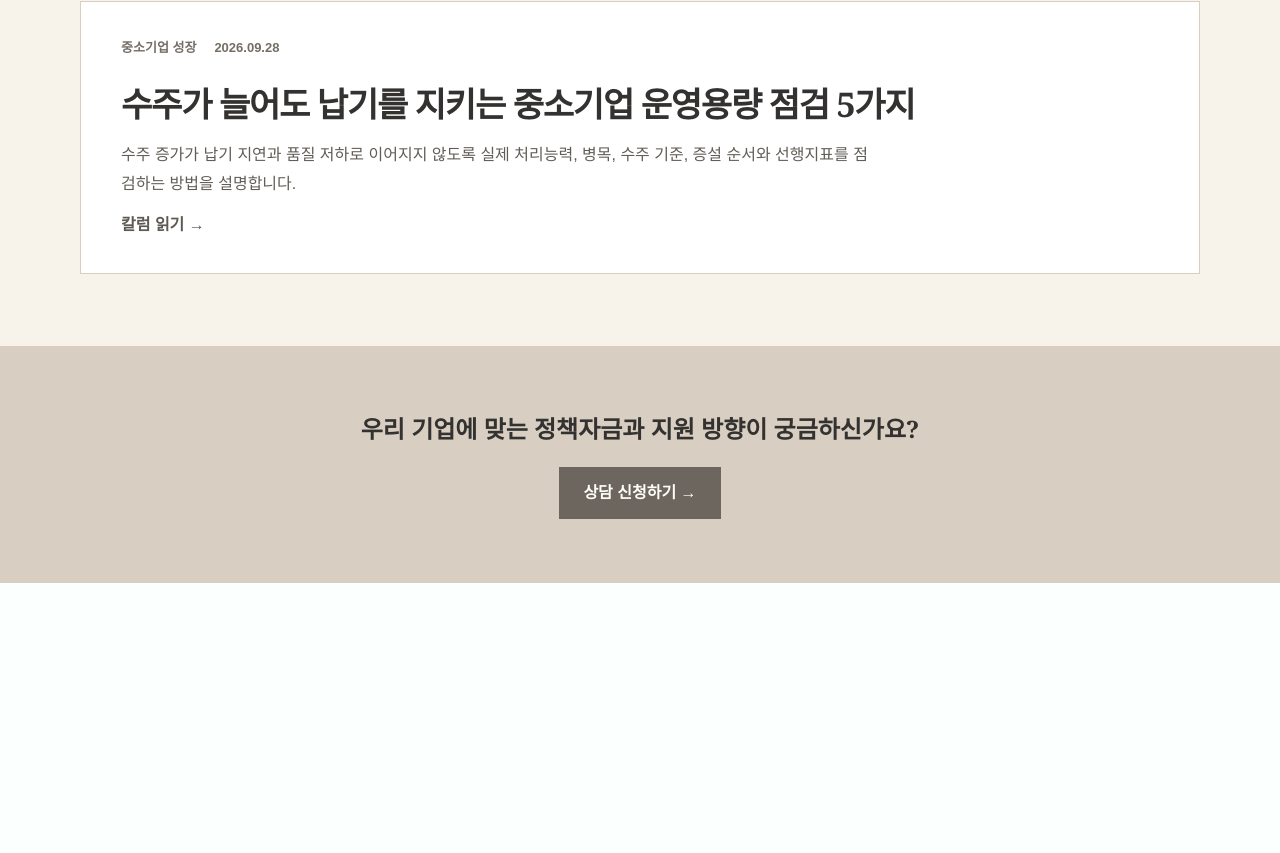
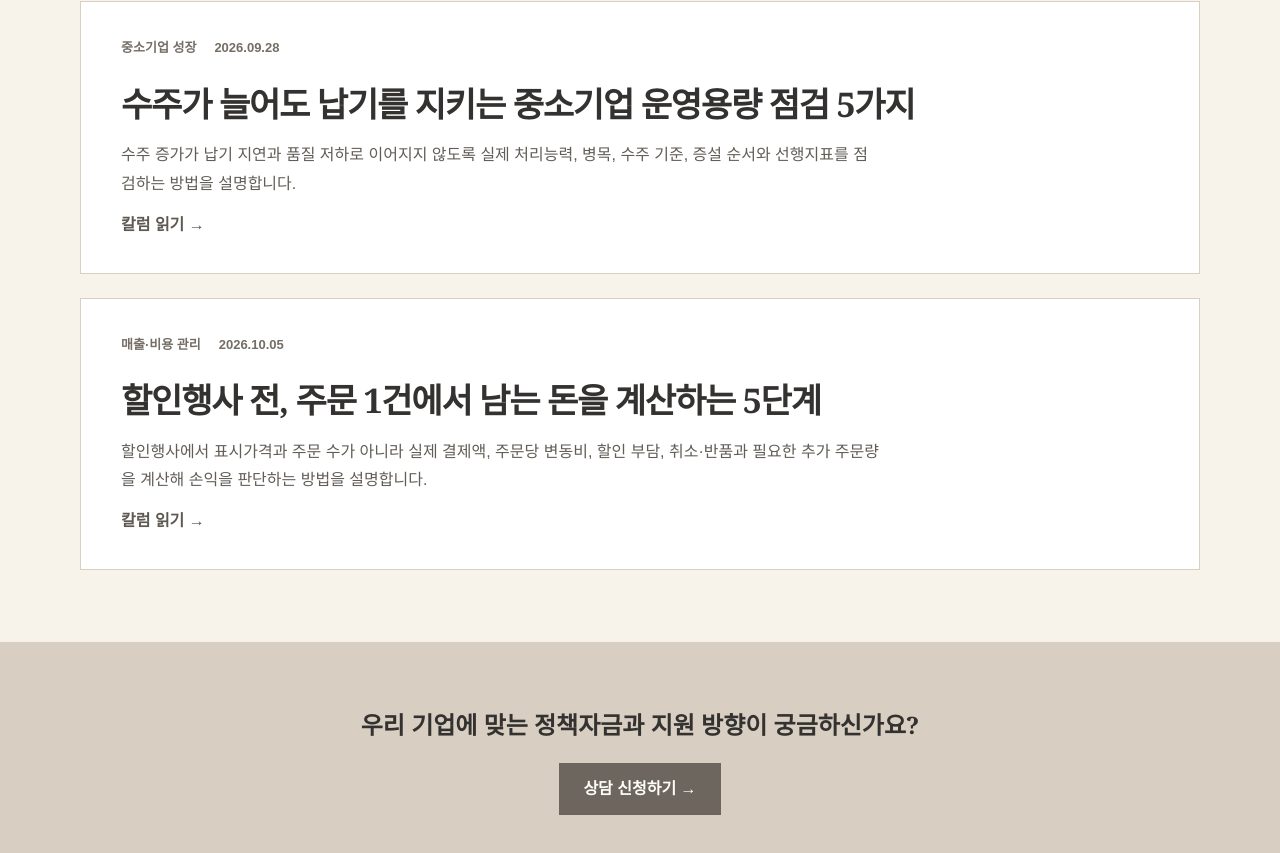
Before and after one commit to 01030243529g/kwon-oh-jin-site, a Next.js app: page /insights in a window 1280 px wide. Shown: the part 2885-3738 px from the top of the page. Before the commit the page ends 3468 px from the top, so only its background shows below. Built offline with nearby package versions, Linux system fonts and the light colour scheme.

Commit message:
콘텐츠: 10월 5일 매출·비용 칼럼 추가

```diff
--- a/app/insights/content.ts
+++ b/app/insights/content.ts
@@ -443,6 +443,65 @@ export const insights = [
     ],
   },
 
+
+  {
+    slug: "promotion-order-profit-five-steps",
+    category: "매출·비용 관리",
+    title: "할인행사 전, 주문 1건에서 남는 돈을 계산하는 5단계",
+    description:
+      "할인행사에서 표시가격과 주문 수가 아니라 실제 결제액, 주문당 변동비, 할인 부담, 취소·반품과 필요한 추가 주문량을 계산해 손익을 판단하는 방법을 설명합니다.",
+    publishedAt: "2026-10-05",
+    readTime: "6분",
+    lead:
+      "할인행사는 주문 수를 늘릴 수 있지만 주문이 늘었다는 사실만으로 이익이 늘었다고 판단할 수는 없습니다. 행사 전후의 실제 결제액과 주문 한 건에 따라 함께 늘어나는 비용을 같은 기준으로 계산해야 합니다. 핵심은 매출액이 아니라 주문 한 건에서 얼마가 남고, 줄어든 이익을 보완하려면 주문이 얼마나 더 필요한지를 확인하는 것입니다.",
+    sections: [
+      {
+        heading: "1. 정상 판매의 주문당 이익을 기준선으로 정합니다",
+        paragraphs: [
+          "먼저 평소 판매 한 건의 실제 결제액에서 상품 매입비나 재료비, 포장비, 배송비, 결제·플랫폼 수수료처럼 주문 한 건이 생길 때 함께 발생하는 비용을 뺍니다. 계산을 단순하게 시작하려면 ‘주문당 이익 = 실제 결제액 - 주문 한 건에 따라 늘어나는 비용’으로 정리할 수 있습니다. 임대료와 상시 인건비처럼 판매 건수와 바로 연동되지 않는 비용은 별도로 관리하되, 행사 전후 비교에서는 같은 기준을 적용해야 합니다.",
+        ],
+      },
+      {
+        heading: "2. 할인 후 실제 결제액을 다시 계산합니다",
+        paragraphs: [
+          "표시가격에서 할인율만 빼서는 정확한 판단이 어렵습니다. 쿠폰, 적립금, 무료배송과 플랫폼 행사의 부담 주체를 확인하고 실제로 사업자에게 들어오는 금액을 계산해야 합니다. 플랫폼이 부담하는 할인과 판매자가 부담하는 할인은 손익에 미치는 영향이 다르므로 정산서 기준으로 구분합니다.",
+        ],
+      },
+      {
+        heading: "3. 주문이 늘수록 함께 증가하는 비용을 넣습니다",
+        paragraphs: [
+          "행사 주문에는 추가 포장재, 배송비, 결제수수료, 플랫폼 수수료와 광고비가 붙을 수 있습니다. 물량 증가로 잔업이나 단기 인력, 긴급 외주가 필요하다면 그 비용도 예상 주문 수로 나눠 주문당 비용에 반영합니다. 기존 비용표만 사용하면 행사 때문에 새로 생기는 비용을 놓칠 수 있습니다.",
+        ],
+      },
+      {
+        heading: "4. 취소·반품·폐기는 자사 기록으로 반영합니다",
+        paragraphs: [
+          "취소, 반품, 재배송과 신선식품·제조품의 폐기는 실제로 남는 이익을 줄입니다. 업종 평균이나 임의의 비율을 넣기보다 과거 유사 행사와 최근 판매 기록을 확인해 회사의 기준을 사용합니다. 충분한 기록이 없다면 작은 규모로 먼저 진행하고 결과를 남겨 다음 행사의 계산 근거로 삼는 편이 안전합니다.",
+        ],
+      },
+      {
+        heading: "5. 필요한 추가 주문량과 중단 기준을 정합니다",
+        paragraphs: [
+          "할인으로 주문당 이익이 줄었다면 평소와 같은 총이익을 만들기 위해 몇 건을 더 팔아야 하는지 계산합니다. 행사 목표는 주문 수만이 아니라 총 주문당 이익, 취소·반품, 광고비와 운영 부담을 함께 보아야 합니다. 시작 전에 확인 시점과 중단 기준을 정하면 매출 숫자에 끌려 손실 행사를 오래 이어가는 일을 줄일 수 있습니다.",
+        ],
+      },
+    ],
+    takeaway:
+      "할인행사의 성패는 주문 수가 아니라 행사 전체에서 남은 이익으로 판단해야 합니다. 정상 판매의 주문당 이익을 기준으로 실제 결제액과 증가 비용을 다시 계산하고, 필요한 추가 주문량을 확인한 뒤 작은 규모로 검증하십시오. 계산에 사용하는 원가와 반품률은 외부의 일반값이 아니라 자사의 최신 정산서와 판매 기록을 기준으로 해야 합니다.",
+    sources: [
+      {
+        label: "소상공인시장진흥공단 소상공인 지식배움터 — 카페 손익관리의 모든 것",
+        url: "https://edu.sbiz.or.kr/edu/online/onlineEduForm.do?cseqno=2824",
+        checkedAt: "2026-10-05",
+      },
+      {
+        label: "소상공인시장진흥공단 소상공인 지식배움터 — 실전 메뉴 원가 교육",
+        url: "https://edu.sbiz.or.kr/edu/online/onlineEduForm.do?cseqno=2316&menuCode=WWW001042",
+        checkedAt: "2026-10-05",
+      },
+    ],
+  },
+
 ] as const;
 
 export type Insight = (typeof insights)[number];
```
